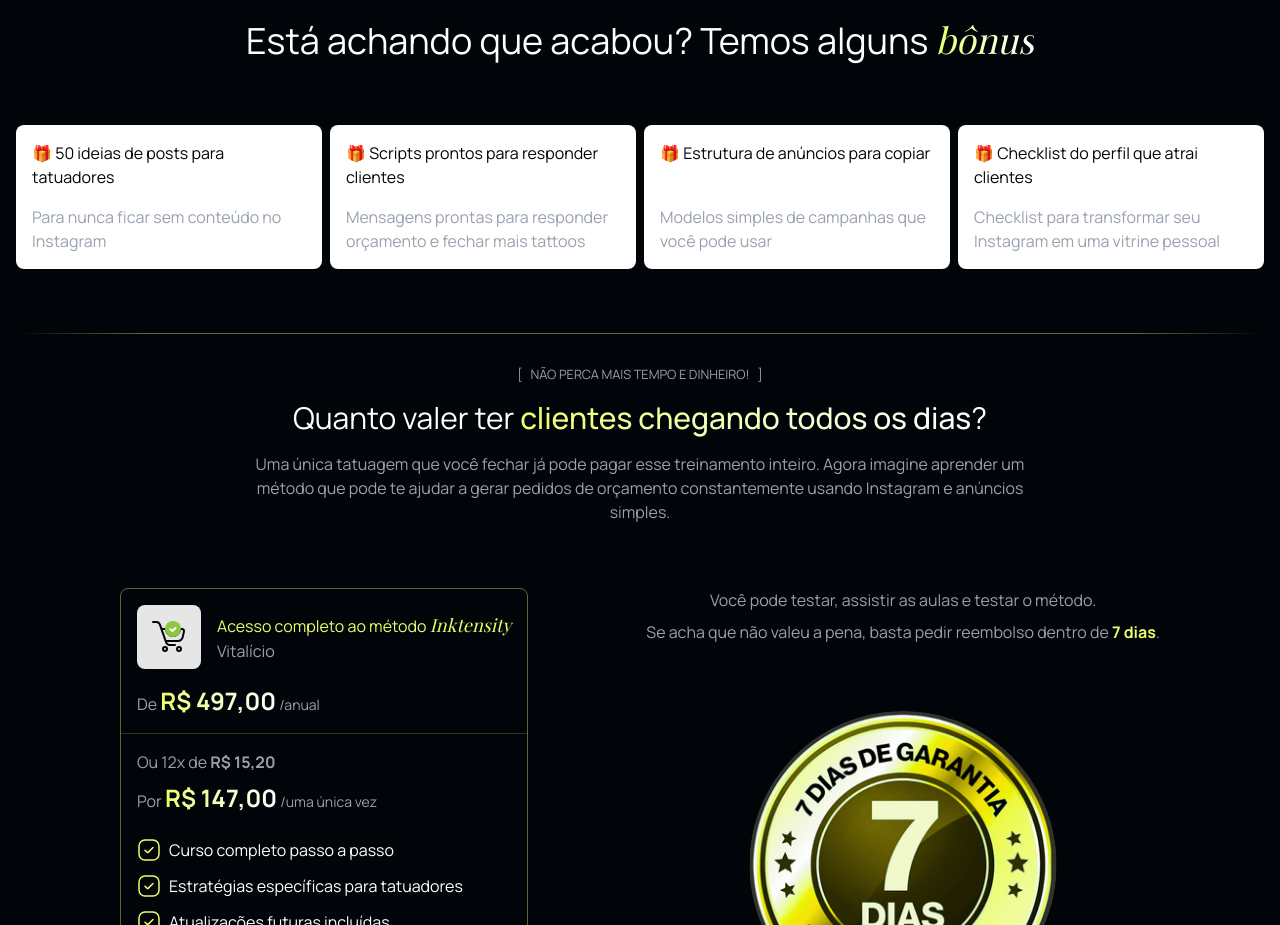
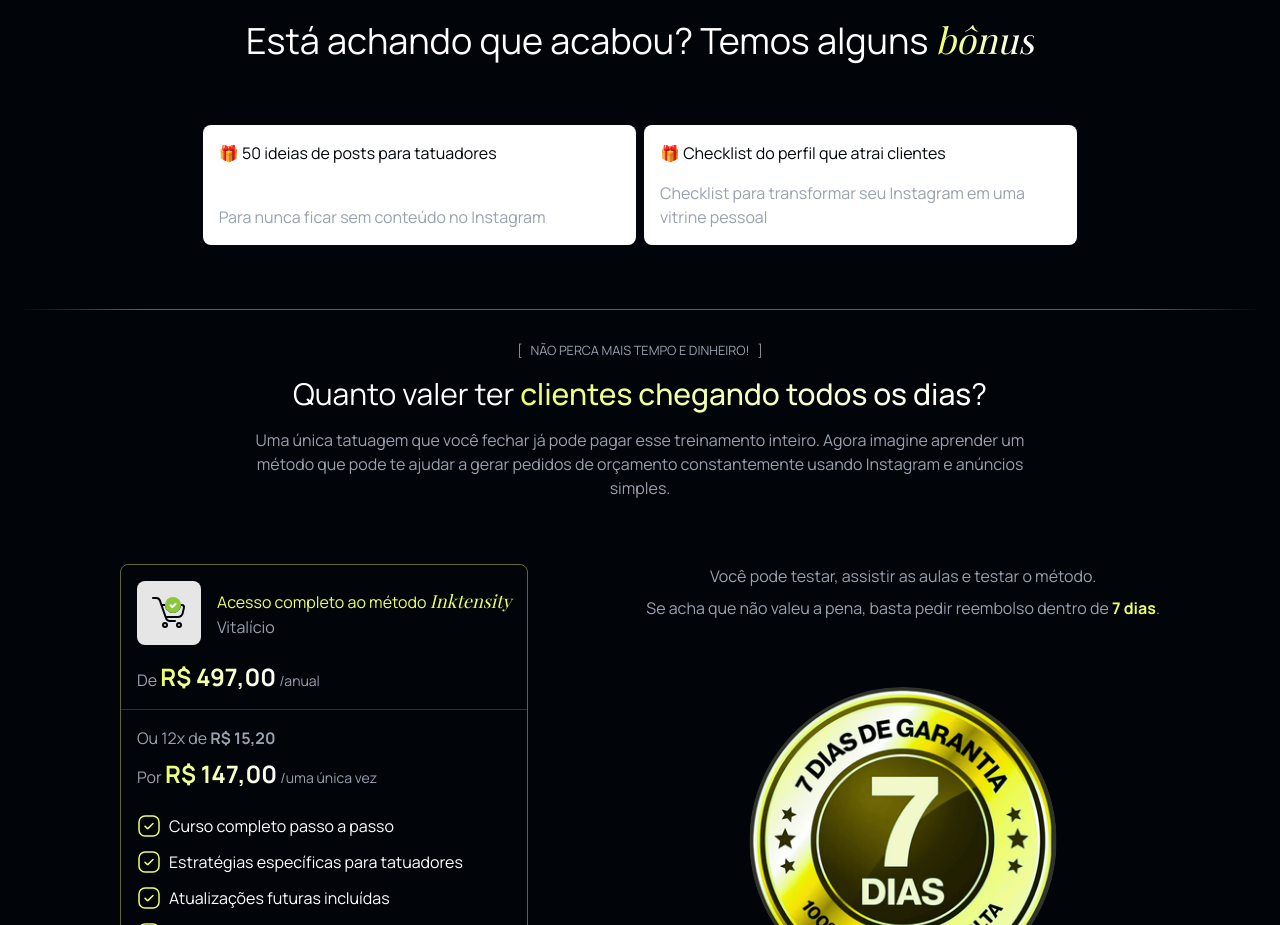
Before and after one commit to oliveiradniel/scalare.midia-business-page, a React (Vite) app: page / in a window 1280 px wide. Shown: the part 3020-3945 px from the top of the page. Built offline with nearby package versions, Linux system fonts and the light colour scheme; a web font is replaced by a local one.

Commit message:
refactor: remove two bonus in inktensity section

```diff
--- a/src/sections/inktensity-section.tsx
+++ b/src/sections/inktensity-section.tsx
@@ -87,17 +87,17 @@
       label: '50 ideias de posts para tatuadores',
       headline: 'Para nunca ficar sem conteúdo no Instagram',
     },
-    {
-      id: 'scripts',
-      label: 'Scripts prontos para responder clientes',
-      headline:
-        'Mensagens prontas para responder orçamento e fechar mais tattoos',
-    },
-    {
-      id: 'structure',
-      label: 'Estrutura de anúncios para copiar',
-      headline: 'Modelos simples de campanhas que você pode usar',
-    },
+    // {
+    //   id: 'scripts',
+    //   label: 'Scripts prontos para responder clientes',
+    //   headline:
+    //     'Mensagens prontas para responder orçamento e fechar mais tattoos',
+    // },
+    // {
+    //   id: 'structure',
+    //   label: 'Estrutura de anúncios para copiar',
+    //   headline: 'Modelos simples de campanhas que você pode usar',
+    // },
     {
       id: 'checklist',
       label: 'Checklist do perfil que atrai clientes',
@@ -319,7 +319,7 @@
         </i>
       </motion.h2>
 
-      <div className="grid grid-cols-1 gap-2 sm:grid-cols-2 lg:grid-cols-4">
+      <div className="flex gap-2">
         {bonus.map((b, index) => {
           const delay = index * 0.2;
 
@@ -336,7 +336,7 @@
               }}
               viewport={{ once: true }}
               key={b.id}
-              className="flex flex-col justify-between gap-4 rounded-lg bg-white p-4"
+              className="flex w-full max-w-200 flex-col justify-between gap-4 rounded-lg bg-white p-4"
             >
               <h4 className="text-background">🎁 {b.label}</h4>
 
```
